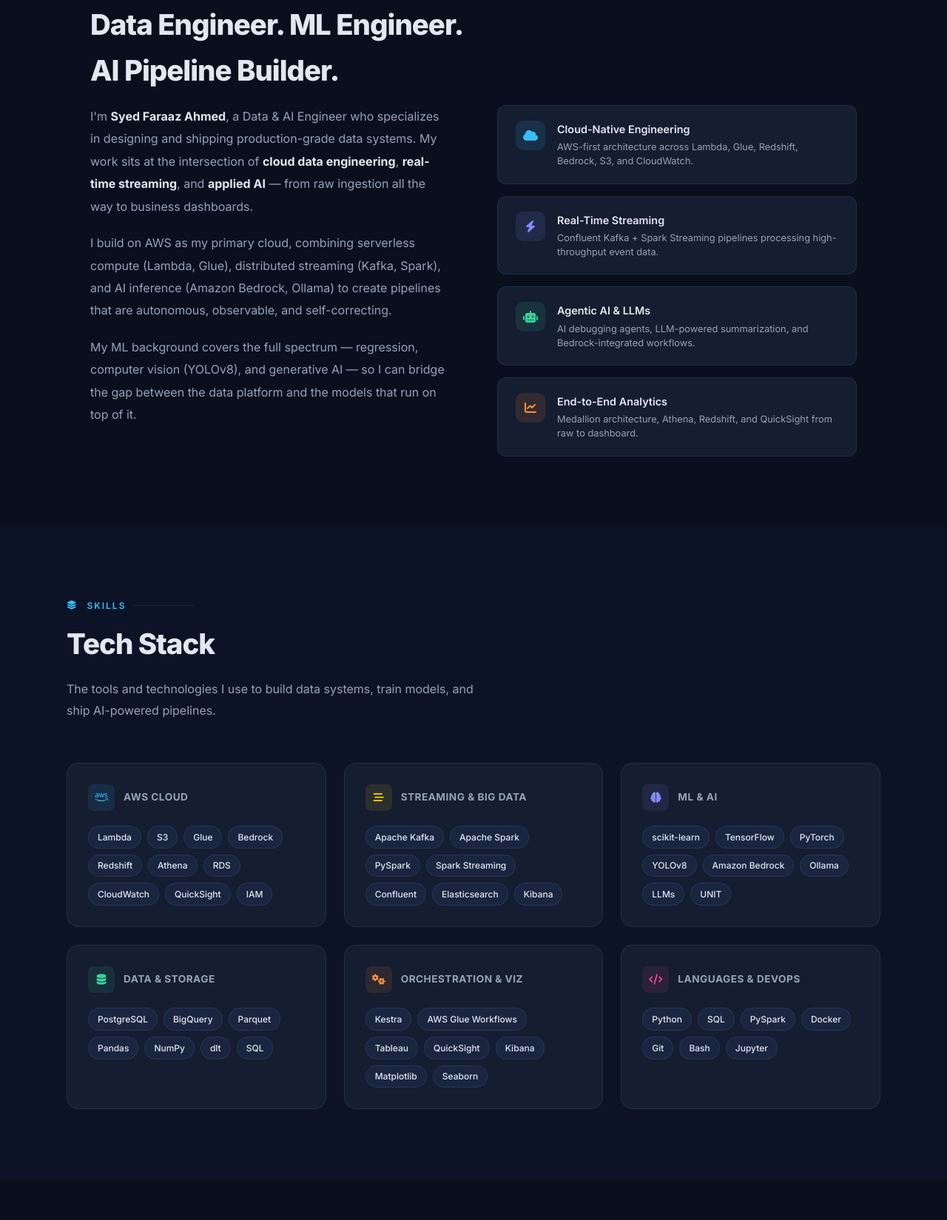
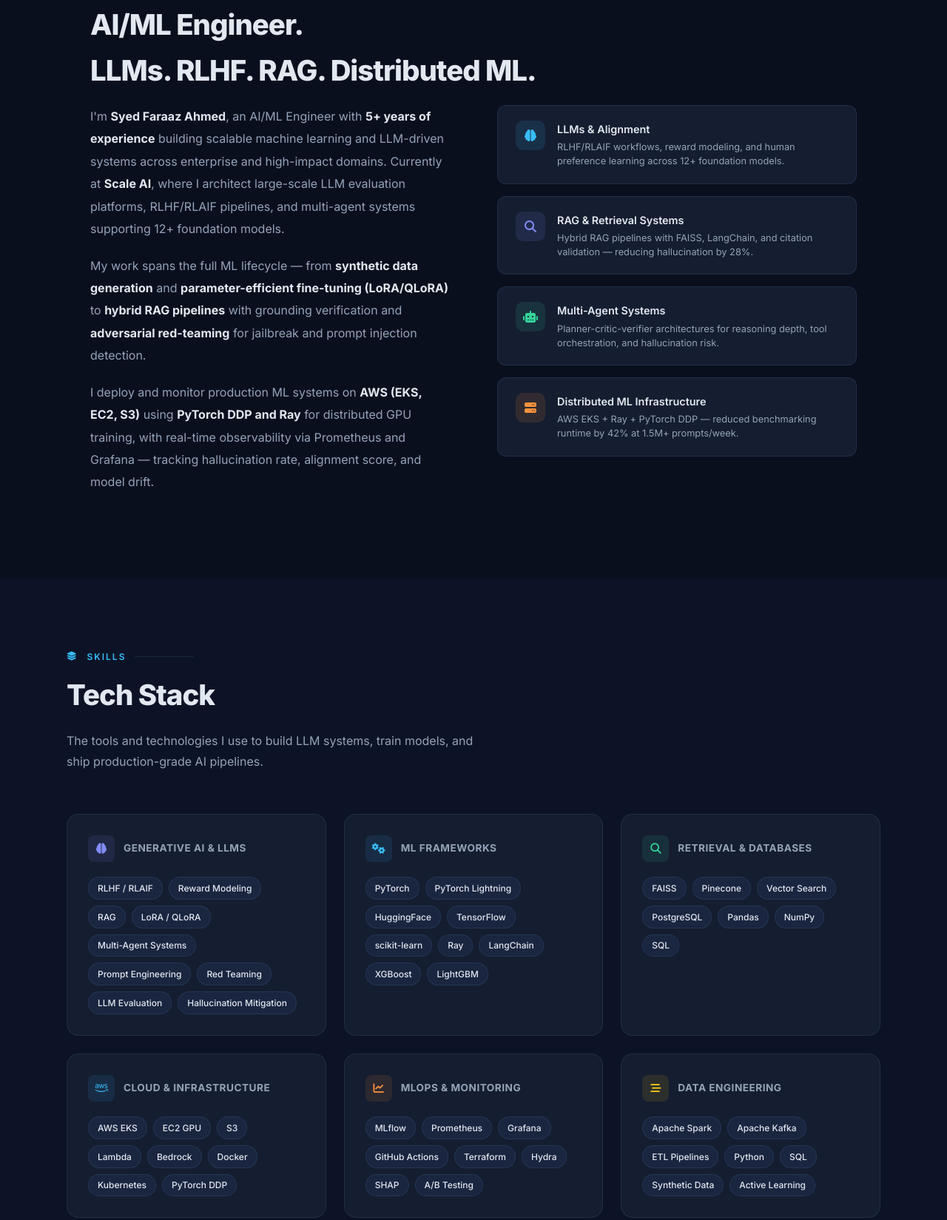
Before and after one commit to faraazzz/faraazzz.github.io, a plain HTML site: page index.html in a window 1280 px wide. Shown: the part 924-2573 px from the top of the page at 74% size. Drawn offline with Linux system fonts and the light colour scheme.

Commit message:
Update portfolio to AI/ML Engineer — Scale AI experience, RLHF/RAG skills, updated stats and contact

```diff
--- a/index.html
+++ b/index.html
@@ -3,8 +3,8 @@
 <head>
   <meta charset="UTF-8" />
   <meta name="viewport" content="width=device-width, initial-scale=1.0" />
-  <title>Syed Faraaz Ahmed | Data & AI Engineer</title>
-  <meta name="description" content="Syed Faraaz Ahmed — Data Engineer, ML Engineer, and AI Pipeline Builder. Building end-to-end data systems on AWS, Kafka, Spark, and LLMs." />
+  <title>Syed Faraaz Ahmed | AI/ML Engineer</title>
+  <meta name="description" content="Syed Faraaz Ahmed — AI/ML Engineer at Scale AI. Specialized in LLMs, RLHF/RLAIF, RAG pipelines, multi-agent systems, and distributed ML on AWS." />
 
   <!-- Fonts -->
   <link rel="preconnect" href="https://fonts.googleapis.com" />
@@ -739,35 +739,35 @@
       </div>
 
       <p class="hero-bio">
-        Crunching numbers so business minds don't have to —
-        building end-to-end data & AI pipelines that turn raw signals into decisions.
+        Building AI systems that are reliable, aligned, and production-ready —
+        specializing in LLMs, RLHF/RLAIF pipelines, RAG, and distributed ML at scale.
       </p>
 
       <div class="hero-actions">
         <a href="#projects" class="btn btn-primary">
           <i class="fas fa-code-branch"></i> View Projects
         </a>
-        <a href="mailto:syedfaraaz.ahmd@gmail.com" class="btn btn-outline">
+        <a href="mailto:syedfaraaazahmed@gmail.com" class="btn btn-outline">
           <i class="fas fa-envelope"></i> Get In Touch
         </a>
       </div>
 
       <div class="hero-stats">
         <div class="stat-item">
-          <div class="stat-number">8+</div>
-          <div class="stat-label">Projects Shipped</div>
+          <div class="stat-number">5+</div>
+          <div class="stat-label">Years Experience</div>
         </div>
         <div class="stat-item">
-          <div class="stat-number">10+</div>
-          <div class="stat-label">AWS Services Used</div>
+          <div class="stat-number">1.5M+</div>
+          <div class="stat-label">Prompts / Week</div>
         </div>
         <div class="stat-item">
-          <div class="stat-number">100K+</div>
-          <div class="stat-label">Records / Day</div>
+          <div class="stat-number">12+</div>
+          <div class="stat-label">Foundation Models</div>
         </div>
         <div class="stat-item">
-          <div class="stat-number">3</div>
-          <div class="stat-label">Cloud Platforms</div>
+          <div class="stat-number">31%</div>
+          <div class="stat-label">Alignment Improvement</div>
         </div>
       </div>
     </div>
@@ -776,55 +776,56 @@
   <!-- ── About ────────────────────────────────────────────── -->
   <section id="about">
     <div class="section-label"><i class="fas fa-user-circle"></i> About Me</div>
-    <h2 class="section-title">Data Engineer. ML Engineer.<br>AI Pipeline Builder.</h2>
+    <h2 class="section-title">AI/ML Engineer.<br>LLMs. RLHF. RAG. Distributed ML.</h2>
 
     <div class="about-grid fade-up">
       <div class="about-text">
         <p>
-          I'm <strong>Syed Faraaz Ahmed</strong>, a Data & AI Engineer who specializes in designing
-          and shipping production-grade data systems. My work sits at the intersection of
-          <strong>cloud data engineering</strong>, <strong>real-time streaming</strong>, and
-          <strong>applied AI</strong> — from raw ingestion all the way to business dashboards.
+          I'm <strong>Syed Faraaz Ahmed</strong>, an AI/ML Engineer with <strong>5+ years of experience</strong>
+          building scalable machine learning and LLM-driven systems across enterprise and high-impact domains.
+          Currently at <strong>Scale AI</strong>, where I architect large-scale LLM evaluation platforms,
+          RLHF/RLAIF pipelines, and multi-agent systems supporting 12+ foundation models.
         </p>
         <p>
-          I build on AWS as my primary cloud, combining serverless compute (Lambda, Glue),
-          distributed streaming (Kafka, Spark), and AI inference (Amazon Bedrock, Ollama) to create
-          pipelines that are autonomous, observable, and self-correcting.
+          My work spans the full ML lifecycle — from <strong>synthetic data generation</strong> and
+          <strong>parameter-efficient fine-tuning (LoRA/QLoRA)</strong> to <strong>hybrid RAG pipelines</strong>
+          with grounding verification and <strong>adversarial red-teaming</strong> for jailbreak and
+          prompt injection detection.
         </p>
         <p>
-          My ML background covers the full spectrum — regression, computer vision (YOLOv8),
-          and generative AI — so I can bridge the gap between the data platform and the models
-          that run on top of it.
+          I deploy and monitor production ML systems on <strong>AWS (EKS, EC2, S3)</strong> using
+          <strong>PyTorch DDP and Ray</strong> for distributed GPU training, with real-time observability
+          via Prometheus and Grafana — tracking hallucination rate, alignment score, and model drift.
         </p>
       </div>
 
       <div class="about-highlights">
         <div class="highlight-card">
-          <div class="highlight-icon blue"><i class="fas fa-cloud"></i></div>
+          <div class="highlight-icon blue"><i class="fas fa-brain"></i></div>
           <div class="highlight-info">
-            <h4>Cloud-Native Engineering</h4>
-            <p>AWS-first architecture across Lambda, Glue, Redshift, Bedrock, S3, and CloudWatch.</p>
+            <h4>LLMs & Alignment</h4>
+            <p>RLHF/RLAIF workflows, reward modeling, and human preference learning across 12+ foundation models.</p>
           </div>
         </div>
         <div class="highlight-card">
-          <div class="highlight-icon purple"><i class="fas fa-bolt"></i></div>
+          <div class="highlight-icon purple"><i class="fas fa-search"></i></div>
           <div class="highlight-info">
-            <h4>Real-Time Streaming</h4>
-            <p>Confluent Kafka + Spark Streaming pipelines processing high-throughput event data.</p>
+            <h4>RAG & Retrieval Systems</h4>
+            <p>Hybrid RAG pipelines with FAISS, LangChain, and citation validation — reducing hallucination by 28%.</p>
           </div>
         </div>
         <div class="highlight-card">
           <div class="highlight-icon green"><i class="fas fa-robot"></i></div>
           <div class="highlight-info">
-            <h4>Agentic AI & LLMs</h4>
-            <p>AI debugging agents, LLM-powered summarization, and Bedrock-integrated workflows.</p>
+            <h4>Multi-Agent Systems</h4>
+            <p>Planner-critic-verifier architectures for reasoning depth, tool orchestration, and hallucination risk.</p>
           </div>
         </div>
         <div class="highlight-card">
-          <div class="highlight-icon orange"><i class="fas fa-chart-line"></i></div>
+          <div class="highlight-icon orange"><i class="fas fa-server"></i></div>
           <div class="highlight-info">
-            <h4>End-to-End Analytics</h4>
-            <p>Medallion architecture, Athena, Redshift, and QuickSight from raw to dashboard.</p>
+            <h4>Distributed ML Infrastructure</h4>
+            <p>AWS EKS + Ray + PyTorch DDP — reduced benchmarking runtime by 42% at 1.5M+ prompts/week.</p>
           </div>
         </div>
       </div>
@@ -836,107 +837,109 @@
     <div class="inner">
       <div class="section-label"><i class="fas fa-layer-group"></i> Skills</div>
       <h2 class="section-title">Tech Stack</h2>
-      <p class="section-desc">The tools and technologies I use to build data systems, train models, and ship AI-powered pipelines.</p>
+      <p class="section-desc">The tools and technologies I use to build LLM systems, train models, and ship production-grade AI pipelines.</p>
 
       <div class="skills-grid fade-up">
 
         <div class="skill-category">
           <div class="skill-cat-header">
-            <div class="skill-cat-icon" style="background:rgba(56,189,248,0.1);color:var(--accent)"><i class="fab fa-aws"></i></div>
-            <span class="skill-cat-title">AWS Cloud</span>
+            <div class="skill-cat-icon" style="background:rgba(129,140,248,0.1);color:var(--accent2)"><i class="fas fa-brain"></i></div>
+            <span class="skill-cat-title">Generative AI & LLMs</span>
           </div>
           <div class="skill-pills">
+            <span class="pill">RLHF / RLAIF</span>
+            <span class="pill">Reward Modeling</span>
+            <span class="pill">RAG</span>
+            <span class="pill">LoRA / QLoRA</span>
+            <span class="pill">Multi-Agent Systems</span>
+            <span class="pill">Prompt Engineering</span>
+            <span class="pill">Red Teaming</span>
+            <span class="pill">LLM Evaluation</span>
+            <span class="pill">Hallucination Mitigation</span>
+          </div>
+        </div>
+
+        <div class="skill-category">
+          <div class="skill-cat-header">
+            <div class="skill-cat-icon" style="background:rgba(56,189,248,0.1);color:var(--accent)"><i class="fas fa-cogs"></i></div>
+            <span class="skill-cat-title">ML Frameworks</span>
+          </div>
+          <div class="skill-pills">
+            <span class="pill">PyTorch</span>
+            <span class="pill">PyTorch Lightning</span>
+            <span class="pill">HuggingFace</span>
+            <span class="pill">TensorFlow</span>
+            <span class="pill">scikit-learn</span>
+            <span class="pill">Ray</span>
+            <span class="pill">LangChain</span>
+            <span class="pill">XGBoost</span>
+            <span class="pill">LightGBM</span>
+          </div>
+        </div>
+
+        <div class="skill-category">
+          <div class="skill-cat-header">
+            <div class="skill-cat-icon" style="background:rgba(52,211,153,0.1);color:var(--accent3)"><i class="fas fa-search"></i></div>
+            <span class="skill-cat-title">Retrieval & Databases</span>
+          </div>
+          <div class="skill-pills">
+            <span class="pill">FAISS</span>
+            <span class="pill">Pinecone</span>
+            <span class="pill">Vector Search</span>
+            <span class="pill">PostgreSQL</span>
+            <span class="pill">Pandas</span>
+            <span class="pill">NumPy</span>
+            <span class="pill">SQL</span>
+          </div>
+        </div>
+
+        <div class="skill-category">
+          <div class="skill-cat-header">
+            <div class="skill-cat-icon" style="background:rgba(56,189,248,0.1);color:var(--accent)"><i class="fab fa-aws"></i></div>
+            <span class="skill-cat-title">Cloud & Infrastructure</span>
+          </div>
+          <div class="skill-pills">
+            <span class="pill">AWS EKS</span>
+            <span class="pill">EC2 GPU</span>
+            <span class="pill">S3</span>
             <span class="pill">Lambda</span>
-            <span class="pill">S3</span>
-            <span class="pill">Glue</span>
             <span class="pill">Bedrock</span>
-            <span class="pill">Redshift</span>
-            <span class="pill">Athena</span>
-            <span class="pill">RDS</span>
-            <span class="pill">CloudWatch</span>
-            <span class="pill">QuickSight</span>
-            <span class="pill">IAM</span>
+            <span class="pill">Docker</span>
+            <span class="pill">Kubernetes</span>
+            <span class="pill">PyTorch DDP</span>
+          </div>
+        </div>
+
+        <div class="skill-category">
+          <div class="skill-cat-header">
+            <div class="skill-cat-icon" style="background:rgba(251,146,60,0.1);color:#fb923c"><i class="fas fa-chart-line"></i></div>
+            <span class="skill-cat-title">MLOps & Monitoring</span>
+          </div>
+          <div class="skill-pills">
+            <span class="pill">MLflow</span>
+            <span class="pill">Prometheus</span>
+            <span class="pill">Grafana</span>
+            <span class="pill">GitHub Actions</span>
+            <span class="pill">Terraform</span>
+            <span class="pill">Hydra</span>
+            <span class="pill">SHAP</span>
+            <span class="pill">A/B Testing</span>
           </div>
         </div>
 
         <div class="skill-category">
           <div class="skill-cat-header">
             <div class="skill-cat-icon" style="background:rgba(250,204,21,0.1);color:#facc15"><i class="fas fa-stream"></i></div>
-            <span class="skill-cat-title">Streaming & Big Data</span>
+            <span class="skill-cat-title">Data Engineering</span>
           </div>
           <div class="skill-pills">
+            <span class="pill">Apache Spark</span>
             <span class="pill">Apache Kafka</span>
-            <span class="pill">Apache Spark</span>
-            <span class="pill">PySpark</span>
-            <span class="pill">Spark Streaming</span>
-            <span class="pill">Confluent</span>
-            <span class="pill">Elasticsearch</span>
-            <span class="pill">Kibana</span>
-          </div>
-        </div>
-
-        <div class="skill-category">
-          <div class="skill-cat-header">
-            <div class="skill-cat-icon" style="background:rgba(129,140,248,0.1);color:var(--accent2)"><i class="fas fa-brain"></i></div>
-            <span class="skill-cat-title">ML & AI</span>
-          </div>
-          <div class="skill-pills">
-            <span class="pill">scikit-learn</span>
-            <span class="pill">TensorFlow</span>
-            <span class="pill">PyTorch</span>
-            <span class="pill">YOLOv8</span>
-            <span class="pill">Amazon Bedrock</span>
-            <span class="pill">Ollama</span>
-            <span class="pill">LLMs</span>
-            <span class="pill">UNIT</span>
-          </div>
-        </div>
-
-        <div class="skill-category">
-          <div class="skill-cat-header">
-            <div class="skill-cat-icon" style="background:rgba(52,211,153,0.1);color:var(--accent3)"><i class="fas fa-database"></i></div>
-            <span class="skill-cat-title">Data & Storage</span>
-          </div>
-          <div class="skill-pills">
-            <span class="pill">PostgreSQL</span>
-            <span class="pill">BigQuery</span>
-            <span class="pill">Parquet</span>
-            <span class="pill">Pandas</span>
-            <span class="pill">NumPy</span>
-            <span class="pill">dlt</span>
-            <span class="pill">SQL</span>
-          </div>
-        </div>
-
-        <div class="skill-category">
-          <div class="skill-cat-header">
-            <div class="skill-cat-icon" style="background:rgba(251,146,60,0.1);color:#fb923c"><i class="fas fa-cogs"></i></div>
-            <span class="skill-cat-title">Orchestration & Viz</span>
-          </div>
-          <div class="skill-pills">
-            <span class="pill">Kestra</span>
-            <span class="pill">AWS Glue Workflows</span>
-            <span class="pill">Tableau</span>
-            <span class="pill">QuickSight</span>
-            <span class="pill">Kibana</span>
-            <span class="pill">Matplotlib</span>
-            <span class="pill">Seaborn</span>
-          </div>
-        </div>
-
-        <div class="skill-category">
-          <div class="skill-cat-header">
-            <div class="skill-cat-icon" style="background:rgba(236,72,153,0.1);color:#ec4899"><i class="fas fa-code"></i></div>
-            <span class="skill-cat-title">Languages & DevOps</span>
-          </div>
-          <div class="skill-pills">
+            <span class="pill">ETL Pipelines</span>
             <span class="pill">Python</span>
             <span class="pill">SQL</span>
-            <span class="pill">PySpark</span>
-            <span class="pill">Docker</span>
-            <span class="pill">Git</span>
-            <span class="pill">Bash</span>
-            <span class="pill">Jupyter</span>
+            <span class="pill">Synthetic Data</span>
+            <span class="pill">Active Learning</span>
           </div>
         </div>
 
@@ -1149,31 +1152,44 @@
     <div class="inner">
       <div class="section-label"><i class="fas fa-briefcase"></i> Experience</div>
       <h2 class="section-title">Background</h2>
-      <p class="section-desc">Building data and AI systems across cloud engineering, machine learning, and applied research.</p>
+      <p class="section-desc">5+ years building ML systems across LLM evaluation, enterprise AI, and applied machine learning.</p>
 
       <div class="timeline fade-up">
 
         <div class="timeline-item">
-          <div class="timeline-date">2024 — Present</div>
-          <div class="timeline-role">Data & AI Engineer</div>
-          <div class="timeline-org">Independent Projects & Open Source</div>
+          <div class="timeline-date">June 2024 — Present</div>
+          <div class="timeline-role">AI/ML Engineer</div>
+          <div class="timeline-org">Scale AI · San Jose, CA</div>
           <ul class="timeline-bullets">
-            <li>Designed and shipped Agentic AI-powered ETL debugging system on AWS using Lambda and Amazon Bedrock</li>
-            <li>Built serverless Medallion architecture pipeline processing 100K+ crypto records/day through Kafka and Glue</li>
-            <li>Developed LLM-powered Gmail summarization pipeline using Kestra, Ollama, BigQuery, and Slack</li>
-            <li>Implemented real-time banking data streaming with Kafka, Spark Structured Streaming, and Elasticsearch</li>
+            <li>Architected enterprise LLM evaluation platform supporting 12+ foundation models (LLaMA 3.x, Mistral, Mixtral, Falcon, BERT, RoBERTa) processing <strong>1.5M+ prompts/week</strong></li>
+            <li>Implemented RLHF & RLAIF workflows with human preference modeling, improving alignment by <strong>31%</strong></li>
+            <li>Built hybrid RAG pipelines (FAISS + LangChain + S3) reducing hallucination rate by <strong>28%</strong></li>
+            <li>Applied LoRA/QLoRA fine-tuning — reduced GPU memory by <strong>60%</strong> with comparable performance to full fine-tuning</li>
+            <li>Designed multi-agent systems (planner, critic, verifier) and adversarial red-teaming infrastructure</li>
+            <li>Reduced benchmarking runtime by <strong>42%</strong> via distributed GPU infra on AWS EKS + Ray</li>
+            <li>Built real-time LLM monitoring dashboards using Prometheus & Grafana for hallucination, drift, and bias tracking</li>
           </ul>
         </div>
 
         <div class="timeline-item">
-          <div class="timeline-date">2023 — 2024</div>
-          <div class="timeline-role">Machine Learning Engineer</div>
-          <div class="timeline-org">Graduate Research & Applied ML Projects</div>
+          <div class="timeline-date">Jan 2020 — July 2023</div>
+          <div class="timeline-role">ML Engineer</div>
+          <div class="timeline-org">Accenture · India</div>
           <ul class="timeline-bullets">
-            <li>Trained YOLOv8 + CNN pipeline for semiconductor wafer defect detection with real-time inference</li>
-            <li>Benchmarked 9 regression models for Zillow real estate valuation with full feature engineering and Tableau reporting</li>
-            <li>Applied UNIT framework for unsupervised cross-domain image translation on Monet2Photo and Yosemite datasets</li>
-            <li>Built predictive models on NYC Yellow Taxi (2024) dataset for trip duration and fare estimation</li>
+            <li>Built recommendation systems, fraud detection, and campaign optimization models using XGBoost & LightGBM</li>
+            <li>Deployed deep learning models (CNNs, LSTMs, Transformers) for text analytics and customer insights</li>
+            <li>Fine-tuned BERT-based models for text classification, sentiment analysis, and document processing</li>
+            <li>Used Apache Spark, Hadoop, and Hive for large-scale distributed enterprise data pipelines</li>
+            <li>Designed A/B testing and performance evaluation frameworks ensuring measurable business impact</li>
+          </ul>
+        </div>
+
+        <div class="timeline-item">
+          <div class="timeline-date">Education</div>
+          <div class="timeline-role">M.S. in Data Analytics</div>
+          <div class="timeline-org">San Jose State University</div>
+          <ul class="timeline-bullets">
+            <li>Graduate research spanning computer vision, ML modeling, and data systems</li>
           </ul>
         </div>
 
@@ -1188,14 +1204,17 @@
       <h2 class="section-title">Let's Build Something</h2>
       <div class="contact-card fade-up">
         <p style="color:var(--muted);line-height:1.8;margin-bottom:0.5rem;">
-          I'm open to <strong style="color:var(--text);">data engineering</strong>,
-          <strong style="color:var(--text);">ML engineering</strong>, and
-          <strong style="color:var(--text);">AI pipeline</strong> roles —
-          full-time or contract. Always happy to talk pipelines, architecture, or collaborate on something interesting.
+          I'm open to <strong style="color:var(--text);">AI/ML engineering</strong>,
+          <strong style="color:var(--text);">LLM systems</strong>, and
+          <strong style="color:var(--text);">distributed ML</strong> roles —
+          full-time or contract. Always happy to talk models, architecture, or collaborate on something ambitious.
         </p>
         <div class="contact-links">
-          <a href="mailto:syedfaraaz.ahmd@gmail.com" class="contact-link">
-            <i class="fas fa-envelope"></i> syedfaraaz.ahmd@gmail.com
+          <a href="mailto:syedfaraaazahmed@gmail.com" class="contact-link">
+            <i class="fas fa-envelope"></i> syedfaraaazahmed@gmail.com
+          </a>
+          <a href="https://www.linkedin.com/in/syedfaraaz/" target="_blank" class="contact-link">
+            <i class="fab fa-linkedin"></i> linkedin.com/in/syedfaraaz
           </a>
           <a href="https://github.com/faraazzz" target="_blank" class="contact-link">
             <i class="fab fa-github"></i> github.com/faraazzz
@@ -1214,10 +1233,10 @@
   <script>
     // Typewriter
     const roles = [
-      'Data Engineer',
-      'ML Engineer',
-      'AI Pipeline Builder',
-      'Big Data Architect',
+      'AI/ML Engineer',
+      'LLM Systems Engineer',
+      'RLHF & RAG Specialist',
+      'Distributed ML Architect',
     ];
     let ri = 0, ci = 0, deleting = false;
     const el = document.getElementById('typed');
```
